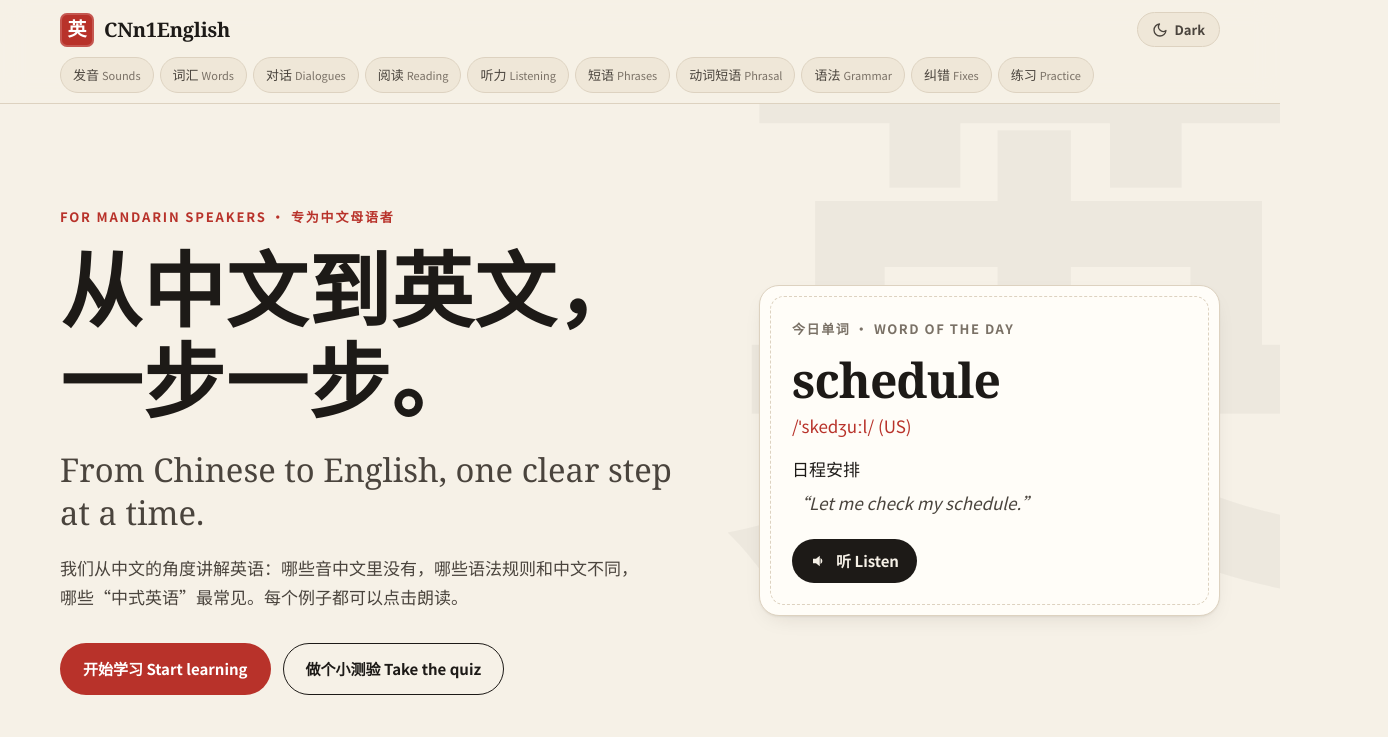
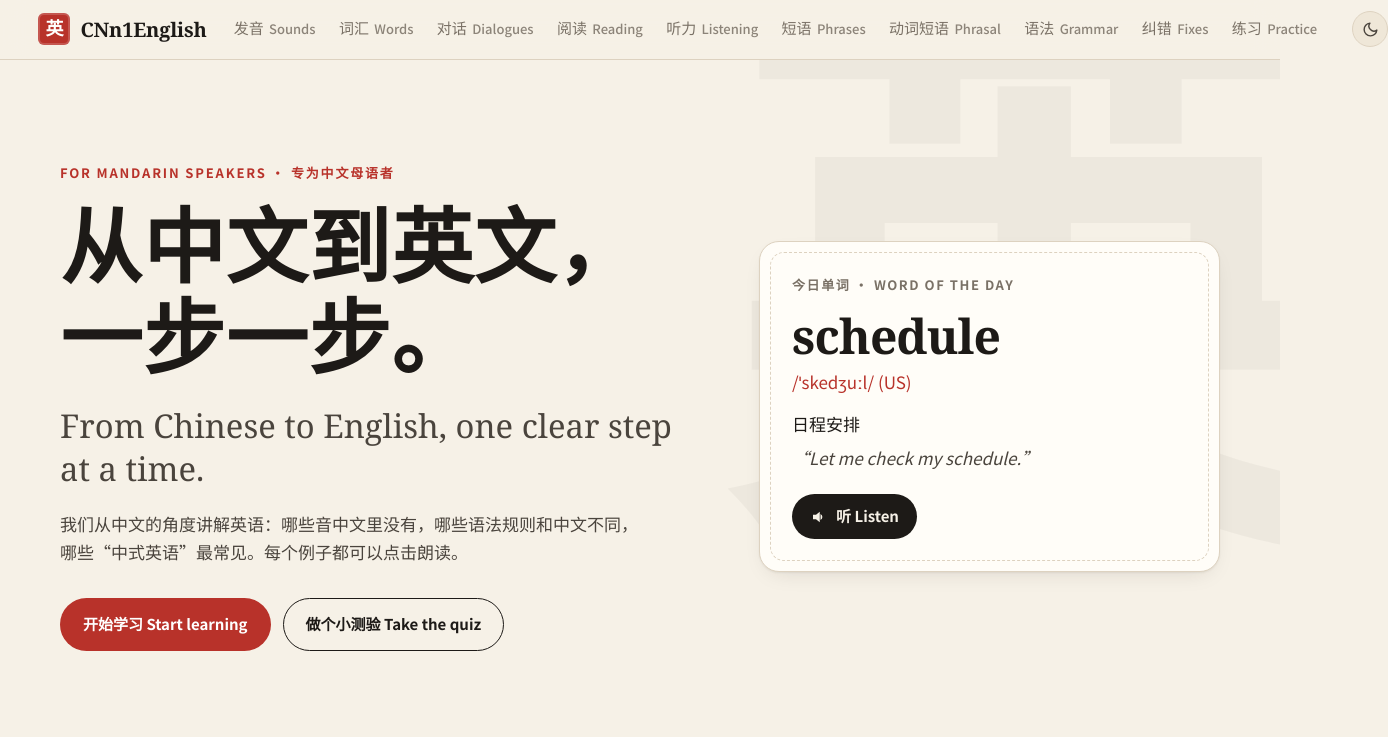
Before and after one commit to chanAle-lab/CNn1English, a plain HTML site: page index.html in a window 1280 px wide. Shown: the top 737 px of the page, 1388 px wide, since content can reach past the window. Drawn offline with Linux system fonts and the light colour scheme; a web font is replaced by a local one.

Commit message:
Make header title and navigation span the full width of the page like N1Mandarin

```diff
--- a/assets/style.css
+++ b/assets/style.css
@@ -115,16 +115,15 @@
 
 /* Theme Toggle Button */
 .theme-toggle {
-  display: inline-flex;
-  align-items: center;
-  gap: 7px;
+  display: grid;
+  place-items: center;
+  width: 36px;
+  height: 36px;
+  border-radius: 50%;
+  padding: 0;
   background: var(--paper-2);
   border: 1px solid var(--line);
-  border-radius: 999px;
-  padding: 6px 14px;
   color: var(--ink-2);
-  font-size: var(--text-xs);
-  font-weight: 600;
   cursor: pointer;
   transition: all .2s var(--ease);
   flex-shrink: 0;
@@ -137,8 +136,8 @@
   transform: translateY(-1px);
 }
 .theme-toggle svg {
-  width: 16px;
-  height: 16px;
+  width: 17px;
+  height: 17px;
   fill: none;
   stroke: currentColor;
   stroke-width: 2;
@@ -160,9 +159,10 @@
   background: var(--paper-2);
   border-color: var(--muted);
 }
+.theme-toggle-text { display: none; }
 
 *, *::before, *::after { box-sizing: border-box; }
-html { scroll-behavior: smooth; scroll-padding-top: 120px; -webkit-text-size-adjust: 100%; }
+html { scroll-behavior: smooth; scroll-padding-top: 80px; -webkit-text-size-adjust: 100%; }
 body {
   margin: 0;
   background: var(--paper);
@@ -185,68 +185,76 @@ p { margin: 0; }
 .skip { position: absolute; left: -999px; top: 8px; background: var(--ink); color: var(--paper); padding: 8px 14px; border-radius: 8px; z-index: 100; }
 .skip:focus { left: 12px; }
 
-/* Header */
+/* Header - Full width spanning entire length like N1Mandarin */
 .site-header {
   position: sticky; top: 0; z-index: 50;
+  width: 100%;
+  display: flex;
+  align-items: center;
+  justify-content: space-between;
+  gap: clamp(12px, 1.8vw, 28px);
+  padding: 10px clamp(16px, 3vw, 44px);
   background: color-mix(in srgb, var(--paper) 92%, transparent);
   backdrop-filter: blur(12px);
   border-bottom: 1px solid var(--line);
 }
-.header-inner {
-  display: flex;
-  flex-direction: column;
-  padding: 12px 0 10px;
+.brand {
+  display: inline-flex;
+  align-items: center;
   gap: 10px;
-}
-.header-top {
-  display: flex;
-  align-items: center;
-  justify-content: space-between;
-  width: 100%;
-}
-.brand { display: inline-flex; align-items: center; gap: 10px; text-decoration: none; }
+  text-decoration: none;
+  flex-shrink: 0;
+}
 .seal {
   display: inline-grid; place-items: center;
-  width: 34px; height: 34px; border-radius: 7px;
+  width: 32px; height: 32px; border-radius: 6px;
   background: var(--red); color: #fff;
-  font-family: var(--font-zh-display); font-weight: 900; font-size: 19px;
+  font-family: var(--font-zh-display); font-weight: 900; font-size: 18px;
   box-shadow: inset 0 0 0 2px rgba(255,255,255,.18);
 }
-.brand-name { font-family: var(--font-display); font-weight: 700; font-size: 1.25rem; letter-spacing: -.01em; }
+.brand-name {
+  font-family: var(--font-display);
+  font-weight: 700;
+  font-size: 1.25rem;
+  letter-spacing: -.01em;
+}
+
 .nav {
   display: flex;
-  flex-wrap: wrap;
-  gap: 6px;
-  width: 100%;
+  align-items: center;
+  gap: clamp(8px, 1.2vw, 18px);
+  margin-left: auto;
+  margin-right: 8px;
 }
 .nav a {
   text-decoration: none;
+  font-size: var(--text-sm);
+  font-weight: 500;
+  white-space: nowrap;
+  color: var(--muted);
+  padding: 6px 4px;
+  border-bottom: 2px solid transparent;
+  transition: color .2s, border-color .2s;
+}
+.nav a span {
   font-size: var(--text-xs);
-  font-weight: 500;
-  padding: 6px 12px;
-  border-radius: 999px;
-  white-space: nowrap;
+  color: var(--muted);
+  margin-left: 2px;
+  opacity: .85;
+}
+.nav a:hover {
+  color: var(--ink);
+  border-bottom-color: var(--red);
+}
+.nav a:hover span {
   color: var(--ink-2);
-  transition: background .2s, color .2s, border-color .2s;
-  background: var(--paper-2);
-  border: 1px solid var(--line);
-  display: inline-flex;
-  align-items: center;
-  justify-content: center;
-}
-.nav a span { color: var(--muted); font-weight: 400; margin-left: 3px; font-size: 11px; }
-.nav a:hover {
-  background: var(--card);
-  color: var(--ink);
-  border-color: var(--ink);
 }
 [data-theme="dark"] .nav a {
-  background: var(--paper-2);
-  border-color: var(--line);
+  color: var(--muted);
 }
 [data-theme="dark"] .nav a:hover {
-  background: var(--card);
-  border-color: var(--muted);
+  color: var(--ink);
+  border-bottom-color: var(--red);
 }
 
 /* Hero */
@@ -1496,9 +1504,19 @@ p { margin: 0; }
   .notes-grid { grid-template-columns: 1fr; }
   .pv-grid { grid-template-columns: repeat(2, 1fr); }
 }
-@media (max-width: 620px) {
-  .header-inner { padding: 8px 0; gap: 8px; }
+@media (max-width: 1100px) {
+  .nav a span { display: none; }
+}
+@media (max-width: 768px) {
+  .site-header {
+    flex-wrap: wrap;
+    padding: 10px 16px;
+    gap: 8px;
+  }
+  .brand { order: 1; }
+  .theme-toggle { order: 2; }
   .nav {
+    order: 3;
     display: grid;
     grid-template-columns: repeat(5, 1fr);
     gap: 4px;
@@ -1512,9 +1530,21 @@ p { margin: 0; }
     border-radius: 8px;
     justify-content: center;
     white-space: nowrap;
+    border-bottom: none;
+    background: var(--paper-2);
+  }
+  .nav a:hover {
+    border-bottom: none;
+    background: var(--card);
   }
   .nav a span { display: none; }
-  html { scroll-padding-top: 130px; }
+  [data-theme="dark"] .nav a {
+    background: var(--paper-2);
+  }
+  [data-theme="dark"] .nav a:hover {
+    background: var(--card);
+  }
+  html { scroll-padding-top: 115px; }
   .sound-grid, .cards, .vocab-grid { grid-template-columns: 1fr; }
   .vocab-tools { grid-template-columns: 1fr; }
   .drill-opts { grid-template-columns: 1fr; }
--- a/index.html
+++ b/index.html
@@ -29,23 +29,10 @@
   <a class="skip" href="#main">Skip to content · 跳到正文</a>
 
   <header class="site-header">
-    <div class="wrap header-inner">
-      <div class="header-top">
     <a class="brand" href="#top" aria-label="CNn1English home">
       <span class="seal" aria-hidden="true">英</span>
       <span class="brand-name">CNn1English</span>
     </a>
-        <button type="button" class="theme-toggle" id="theme-toggle" aria-label="Toggle dark mode" title="Toggle dark/light mode">
-          <svg class="theme-icon-sun" viewBox="0 0 24 24" aria-hidden="true">
-            <circle cx="12" cy="12" r="5"></circle>
-            <path d="M12 1v2M12 21v2M4.22 4.22l1.42 1.42M18.36 18.36l1.42 1.42M1 12h2M21 12h2M4.22 19.78l1.42-1.42M18.36 5.64l1.42-1.42"></path>
-          </svg>
-          <svg class="theme-icon-moon" viewBox="0 0 24 24" aria-hidden="true">
-            <path d="M21 12.79A9 9 0 1 1 11.21 3 7 7 0 0 0 21 12.79z"></path>
-          </svg>
-          <span class="theme-toggle-text">Dark</span>
-        </button>
-      </div>
     <nav class="nav" aria-label="Main">
       <a href="#sounds">发音 <span>Sounds</span></a>
       <a href="#vocab">词汇 <span>Words</span></a>
@@ -58,7 +45,15 @@
       <a href="#mistakes">纠错 <span>Fixes</span></a>
       <a href="#practice">练习 <span>Practice</span></a>
     </nav>
-    </div>
+    <button type="button" class="theme-toggle" id="theme-toggle" aria-label="Toggle dark mode" title="Toggle dark/light mode">
+      <svg class="theme-icon-sun" viewBox="0 0 24 24" aria-hidden="true">
+        <circle cx="12" cy="12" r="5"></circle>
+        <path d="M12 1v2M12 21v2M4.22 4.22l1.42 1.42M18.36 18.36l1.42 1.42M1 12h2M21 12h2M4.22 19.78l1.42-1.42M18.36 5.64l1.42-1.42"></path>
+      </svg>
+      <svg class="theme-icon-moon" viewBox="0 0 24 24" aria-hidden="true">
+        <path d="M21 12.79A9 9 0 1 1 11.21 3 7 7 0 0 0 21 12.79z"></path>
+      </svg>
+    </button>
   </header>
 
   <main id="main">
```
Lines whose indentation alone changed are shown as unchanged.
